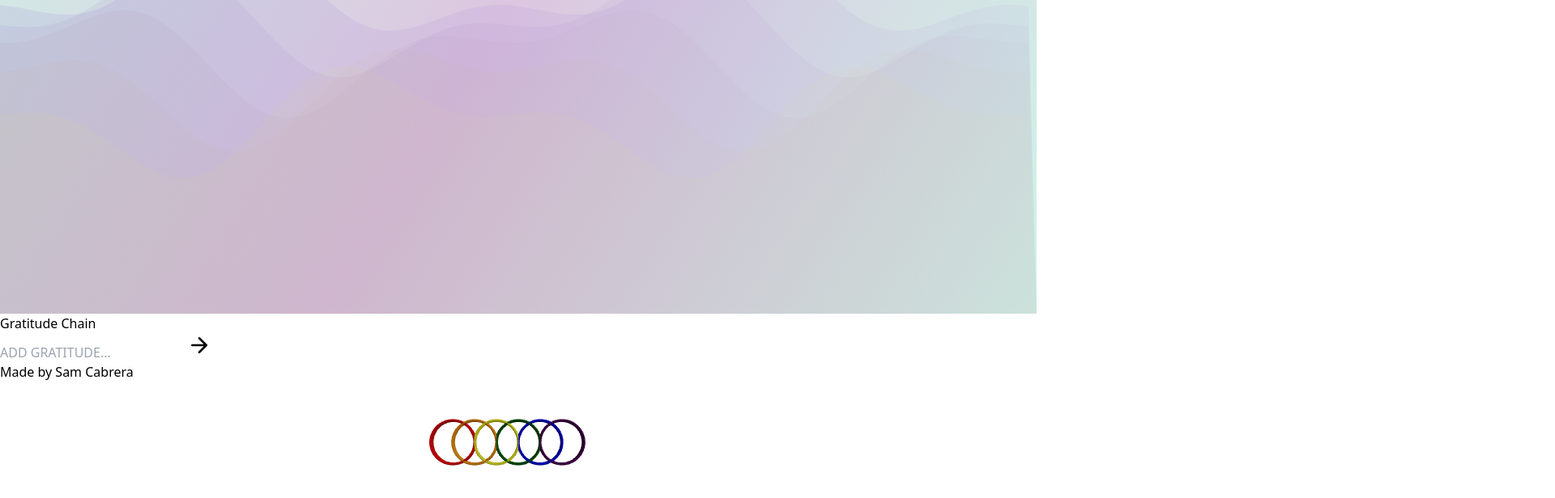
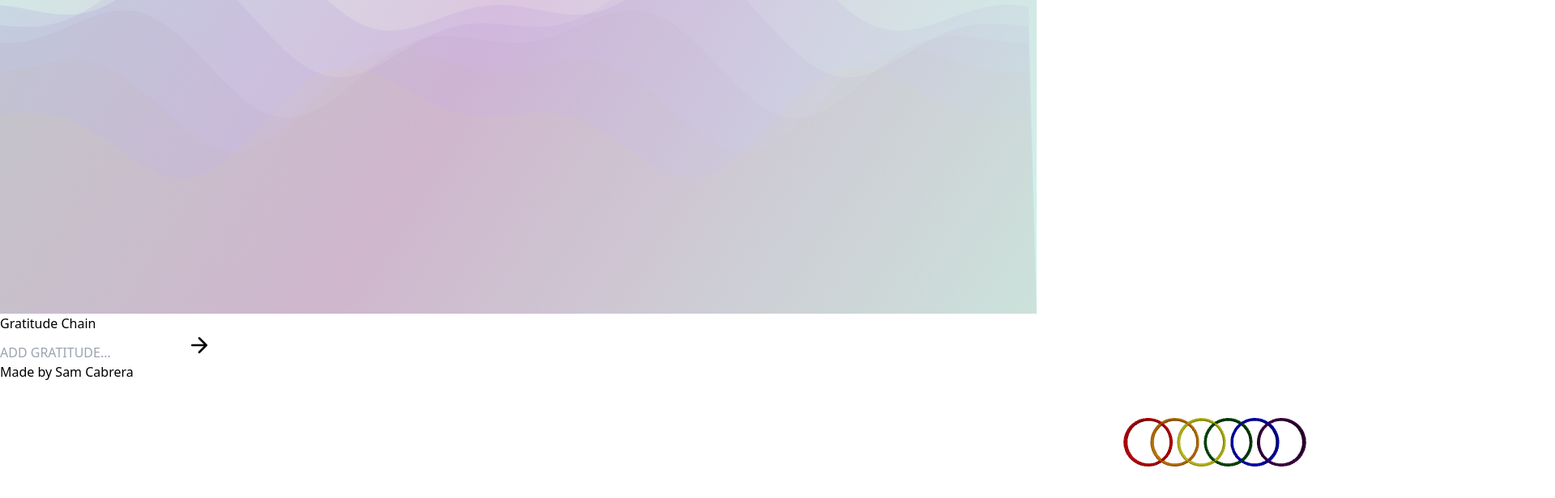
Before and after one commit to samanthacabrera/gratitude-app-v2, a React (Vite) app in the folder client/: page / in a window 1280 px wide. Shown: the part 412-1028 px from the top of the page at 81% size, 1920 px wide, since content can reach past the window. Built offline with nearby package versions, Linux system fonts and the light colour scheme.

Commit message:
improve ring layout

```diff
--- a/client/src/PaperChain.jsx
+++ b/client/src/PaperChain.jsx
@@ -1,14 +1,14 @@
-import React from 'react';
+import React, { useRef, useEffect } from 'react';
 import { Canvas } from '@react-three/fiber';
 import { OrbitControls } from '@react-three/drei';
 
-function Ring({ color, position, rotation, onClick, isSelected }) {
+function Ring({ color, position, rotationAngle, onClick, isSelected }) {
   return (
     <mesh
       position={position}
-      rotation={rotation}
       onClick={onClick}
       scale={isSelected ? 1.7 : 1.5}
+      rotation={[0, 0, rotationAngle]}
     >
       <torusGeometry args={[0.8, 0.05, 16, 100]} />
       <meshStandardMaterial color={color} roughness={0.6} metalness={0.1} />
@@ -17,12 +17,13 @@ function Ring({ color, position, rotation, onClick, isSelected }) {
 }
 
 const PaperChain = ({ chains, selectedIndex, setSelectedIndex }) => {
+  const containerRef = useRef(null);
   const colors = [
     'red', 'orange', 'yellow',
     'green', 'blue', 'purple',
   ];
 
-  const hardcodedChains = [
+  const ringsToRender = chains.length > 0 ? chains : [
     { text: 'First Gratitude', id: 1 },
     { text: 'Second Gratitude', id: 2 },
     { text: 'Third Gratitude', id: 3 },
@@ -31,31 +32,50 @@ const PaperChain = ({ chains, selectedIndex, setSelectedIndex }) => {
     { text: 'Sixth Gratitude', id: 6 },
   ];
 
+  const canvasWidth = Math.max(100, ringsToRender.length * 500);
+
+  useEffect(() => {
+    if (containerRef.current) {
+      containerRef.current.style.width = `${canvasWidth}px`;
+    }
+  }, [ringsToRender.length, canvasWidth]);
+
   return (
-    <div className="flex flex-col items-center">
-
-      <div className="w-full h-screen overflow-x-scroll flex items-center justify-center">
+    <div className="flex flex-col items-center w-full">
+      <div
+        ref={containerRef}
+        className="h-screen overflow-x-auto flex items-center justify-center"
+        style={{ minWidth: '100%', width: `${canvasWidth}px` }}
+      >
         <Canvas
-          camera={{ position: [0, 0, 3], fov: 80 }}
-          style={{ width: '100%', height: '100%' }}
+          camera={{
+            position: [0, 0, 5],
+            fov: 75,
+            // Adjust camera view based on number of rings
+            zoom: Math.max(0.6, 1.5 - ringsToRender.length * 0.05)
+          }}
+          className="h-screen"
         >
           <ambientLight intensity={0.6} />
           <directionalLight position={[5, 5, 5]} intensity={0.8} />
-          <OrbitControls />
+          <OrbitControls enablePan={false} enableZoom={false} />
 
-          {hardcodedChains.map((ring, index) => {
+          {ringsToRender.map((ring, index) => {
             const color = colors[index % colors.length];
             const isSelected = index === selectedIndex;
-            const position = [index * 1.2 - (hardcodedChains.length * 0.6), 0, -1];
 
-            const rotation = [0, 0, index % 2 === 0 ? 0 : Math.PI / 2];
+            const spacing = 1.4;
+            const centerOffset = ((ringsToRender.length - 1) * spacing) / 2;
+            const position = [index * spacing - centerOffset, 0, 0];
+
+            const rotationAngle = index % 2 === 0 ? 0 : Math.PI / 2;
 
             return (
               <Ring
                 key={ring.id}
                 color={color}
                 position={position}
-                rotation={rotation}
+                rotationAngle={rotationAngle}
                 onClick={() => setSelectedIndex(index === selectedIndex ? null : index)}
                 isSelected={isSelected}
               />
@@ -64,9 +84,9 @@ const PaperChain = ({ chains, selectedIndex, setSelectedIndex }) => {
         </Canvas>
       </div>
 
-      {selectedIndex !== null && (
+      {selectedIndex !== null && ringsToRender[selectedIndex] && (
         <div className="absolute bottom-10 text-lg bg-white/80 px-4 py-2 rounded shadow">
-          {hardcodedChains[selectedIndex].text}
+          {ringsToRender[selectedIndex].text}
         </div>
       )}
     </div>
```
